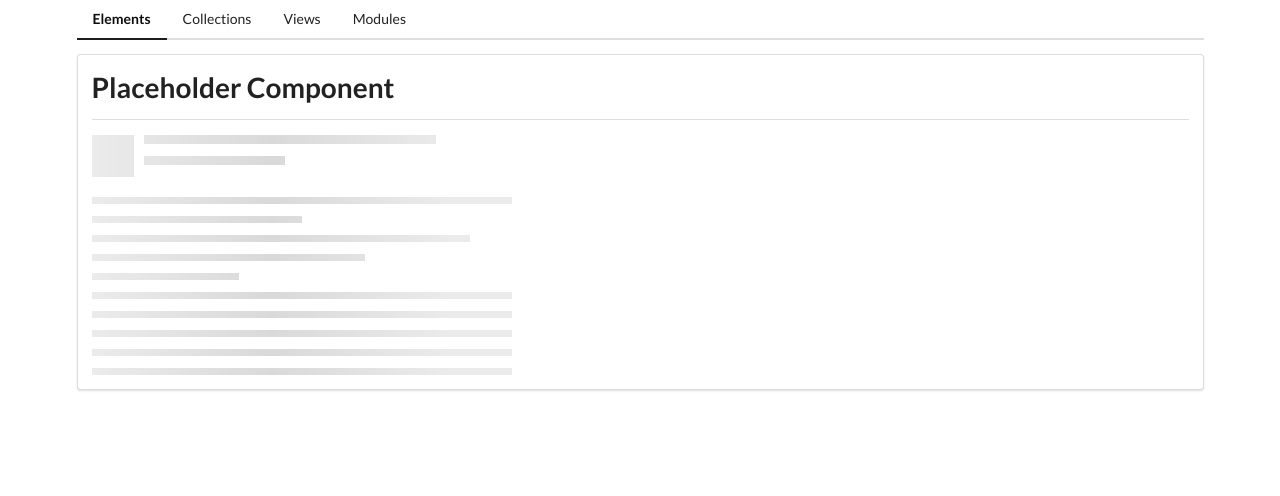
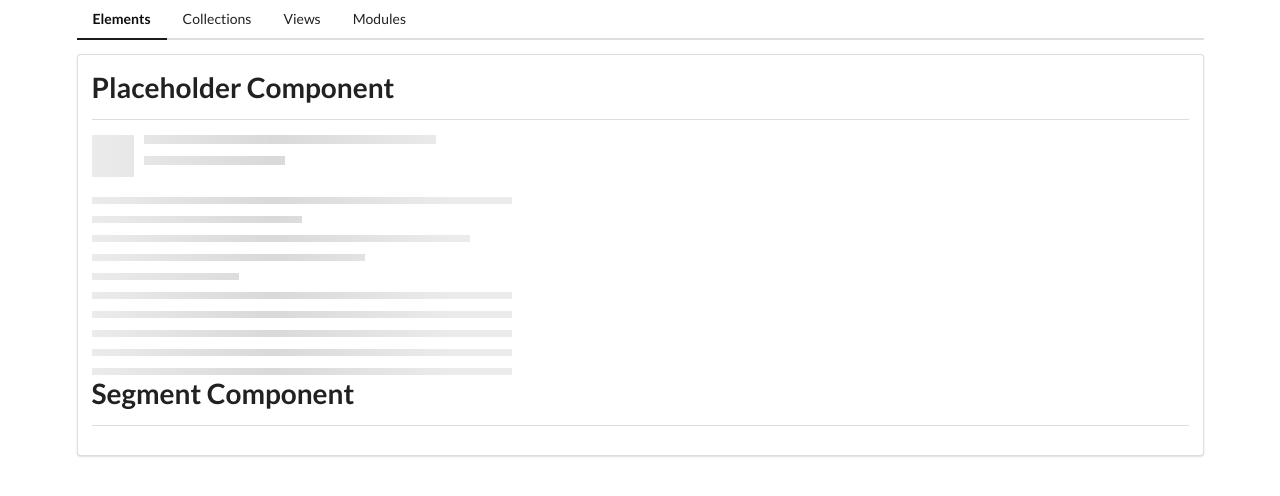
Before and after one commit to mstone89/angular_modules_app, an Angular app: page /elements in a window 1280 px wide. Shown: the top 496 px of the page. Built offline with nearby package versions, Linux system fonts and the light colour scheme.

Commit message:
Replace divider component title input with ng-content

```diff
--- a/src/app/elements/elements-home/elements-home.component.html
+++ b/src/app/elements/elements-home/elements-home.component.html
@@ -1,2 +1,3 @@
-<app-divider [title]="'Placeholder'"></app-divider>
+<app-divider>Placeholder</app-divider>
 <app-placeholder [header]="true" [lines]="10"></app-placeholder>
+<app-divider>Segment</app-divider>
--- a/src/app/shared/divider/divider.component.html
+++ b/src/app/shared/divider/divider.component.html
@@ -1,2 +1,4 @@
-<h1>{{ title }} Component</h1>
+<h1>
+    <ng-content></ng-content> Component
+</h1>
 <div class="ui divider"></div>
```
Also changed, not shown: src/app/shared/divider/divider.component.ts (+4 -5 lines).
